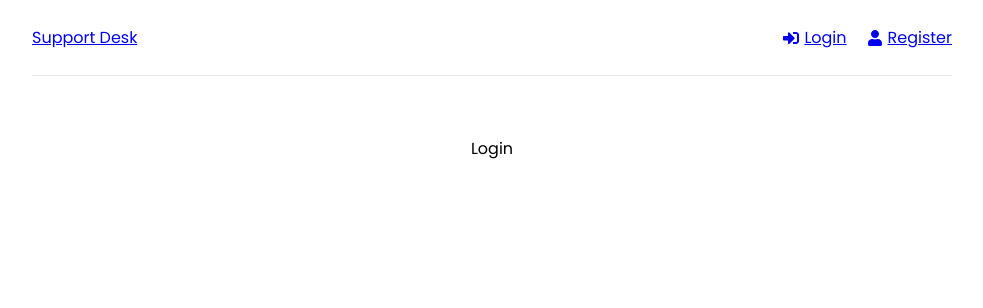
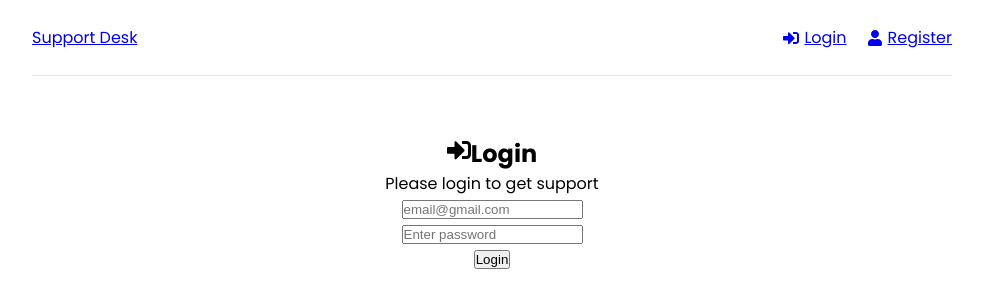
Before and after one commit to oscar-ct/support-desk, a React (Create React App) app in the folder frontend/: page /login in a window 1280 px wide. Shown: the top 308 px of the page, without its empty margins (148-1131 px from the left). Built offline with nearby package versions, Linux system fonts and the light colour scheme.

Commit message:
feat: created login form with basic styling

```diff
--- a/frontend/src/pages/Login.jsx
+++ b/frontend/src/pages/Login.jsx
@@ -1,10 +1,69 @@
-import React from 'react';
+import React, { useState } from 'react';
+import {FaSignInAlt} from "react-icons/fa";
+// import {toast} from "react-toastify";
 
 const Login = () => {
+    const [formData, setFormData] = useState({
+        email: "",
+        password: "",
+    });
+
+    const { email, password } = formData;
+
+    const onChange = (e) => {
+        setFormData(prevState => {
+            return {
+                ...prevState,
+                [e.target.name]: e.target.value
+            }
+        });
+    }
+
+    const LoginUser = (e) => {
+        e.preventDefault();
+
+    }
+
     return (
-        <div>
-            Login
-        </div>
+        <>
+            <section>
+                <h1>
+                    <FaSignInAlt/>Login
+                </h1>
+                <p>Please login to get support</p>
+            </section>
+            <section>
+                <form onSubmit={LoginUser}>
+                    <div>
+                        <input
+                            type={"email"}
+                            value={email}
+                            name={"email"}
+                            onChange={onChange}
+                            placeholder={"email@gmail.com"}
+                            required
+                        />
+                    </div>
+                    <div>
+                        <input
+                            type={"password"}
+                            value={password}
+                            name={"password"}
+                            onChange={onChange}
+                            placeholder={"Enter password"}
+                            required
+                        />
+                    </div>
+                    <div>
+                        <button
+                            type={"submit"}
+                        >
+                            Login
+                        </button>
+                    </div>
+                </form>
+            </section>
+        </>
     );
 };
 
```
